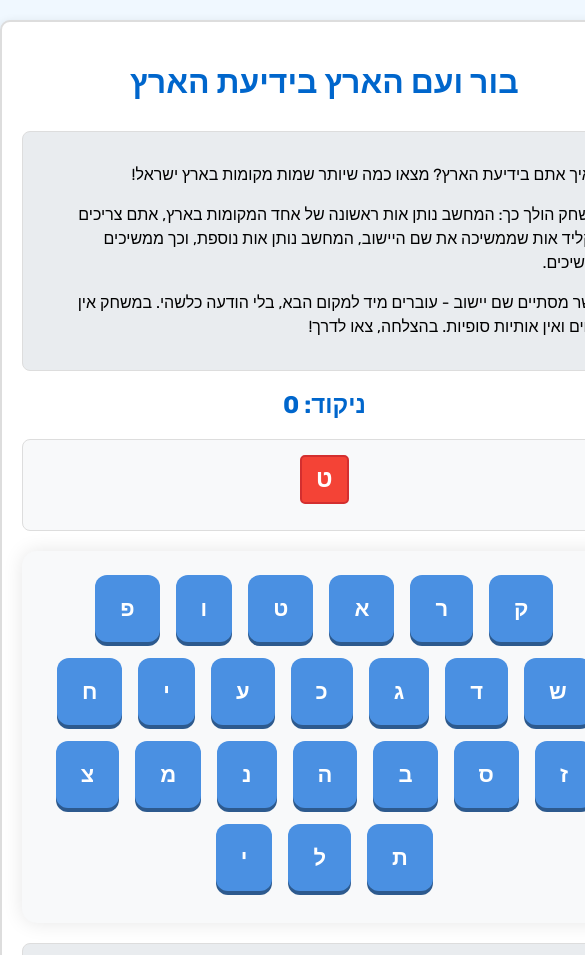
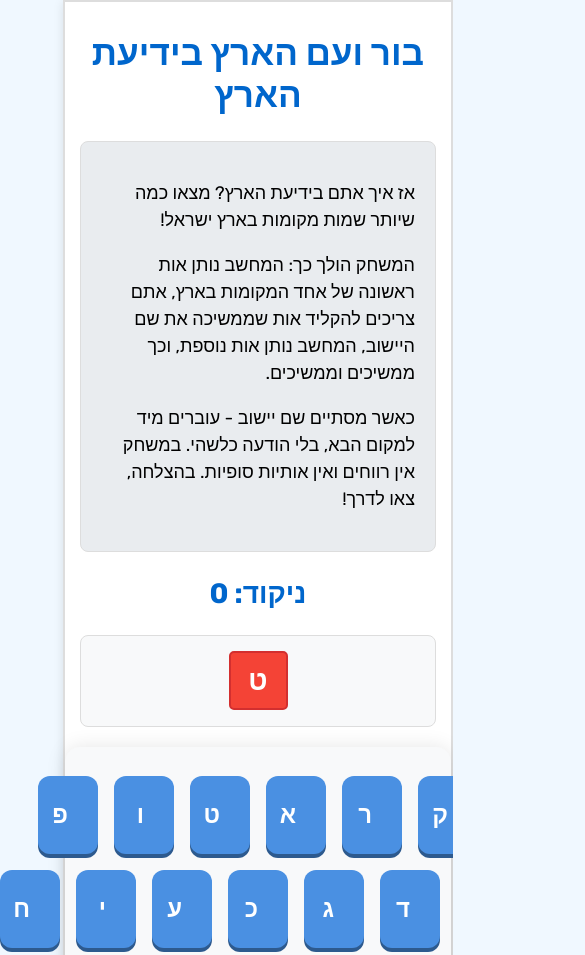
Before and after one commit to yetsion77/israel-geography-quiz, a website: page bor_vaam/index.html in a window 390 px wide. Shown: the top 955 px of the page, 585 px wide, since content can reach past the window. Drawn offline with Linux system fonts and the light colour scheme; no server answers.

Commit message:
index.html

```diff
--- a/bor_vaam/index.html
+++ b/bor_vaam/index.html
@@ -229,12 +229,66 @@
 
         /* רספונסיביות */
         @media (max-width: 768px) {
+            /* הסתרת קלט רגיל והצגת מקלדת */
             #letter-input {
                 display: none;
             }
 
             #virtual-keyboard {
                 display: block;
+                padding: 25px 10px;
+                margin: 15px -15px;  /* הרחבה מעבר לגבולות המיכל */
+            }
+
+            /* הגדלת אותיות המשחק */
+            #letters span {
+                width: 55px;
+                height: 55px;
+                line-height: 55px;
+                font-size: 28px;
+            }
+
+            /* הגדלת אזור המשחק */
+            #game-container {
+                padding: 15px;
+                margin: 0;
+                max-width: 100%;
+                border-radius: 0;
+            }
+
+            /* הגדלת הניקוד */
+            #score {
+                font-size: 28px;
+                margin: 25px 0;
+            }
+
+            /* הגדלת כפתורי המקלדת */
+            .key {
+                padding: 25px 30px;
+                font-size: 24px;
+                min-width: 55px;
+            }
+
+            /* הגדלת הכותרת */
+            h1 {
+                font-size: 2.2rem;
+                margin: 15px 0 25px 0;
+            }
+
+            /* הקטנת padding של הדף */
+            body {
+                padding: 0;
+            }
+
+            /* הגדלת טקסט ההוראות */
+            .instructions {
+                font-size: 18px;
+                padding: 20px;
+            }
+
+            /* הגדלת טקסט בטבלת השיאים */
+            #high-scores {
+                font-size: 18px;
             }
         }
 
```
